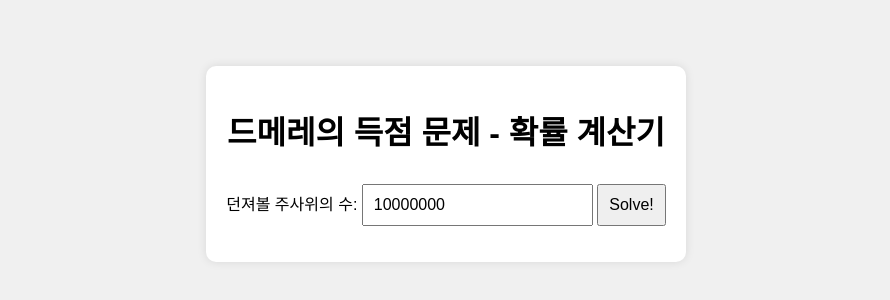
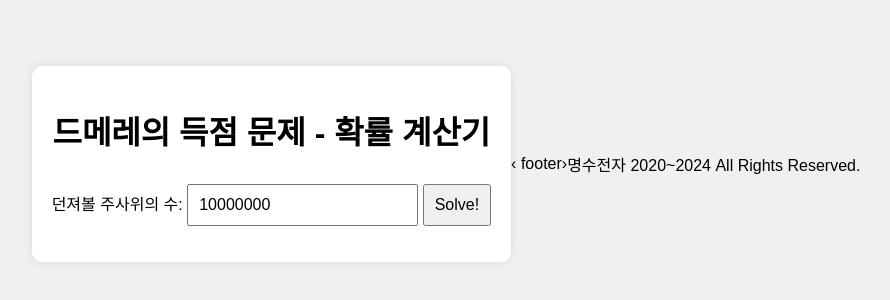
Before and after one commit to pigmanms/DeMereAzureCalc, a plain HTML site: page index.html in a window 1280 px wide. Shown: the part 236-536 px from the top of the page, without its empty margins (194-1084 px from the left). Drawn offline with Linux system fonts and the light colour scheme.

Commit message:
Update index.html

```diff
--- a/index.html
+++ b/index.html
@@ -18,6 +18,9 @@
       <p id="doubleDiceResult"></p>
     </div>
   </div>
+  ‹ footer›
+<p>명수전자 2020~2024 All Rights Reserved.</p>
+</footer>
   <script src="script.js"></script>
 </body>
 </html>
```
